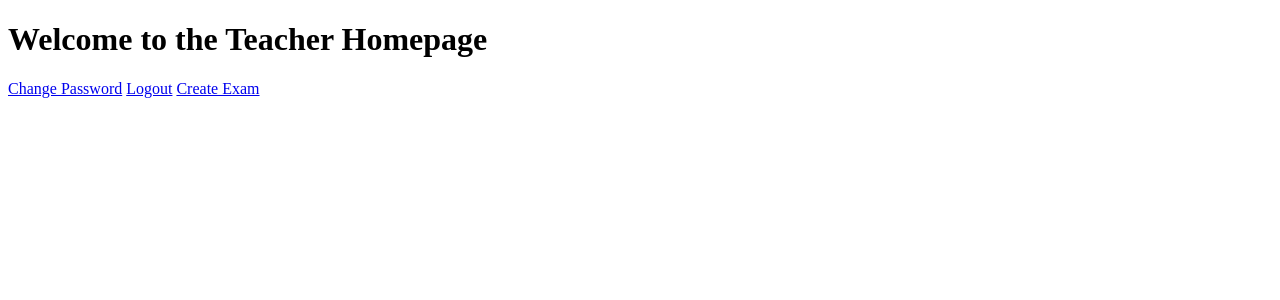
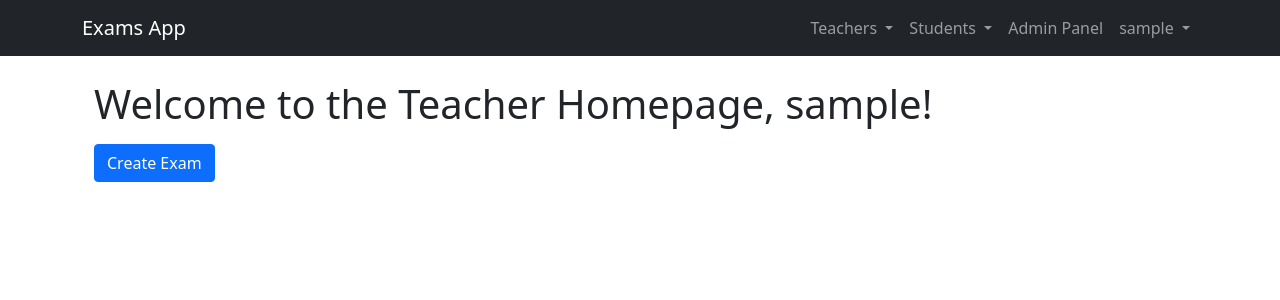
Before and after one commit to zsbati/ExamSystem, a Django app: page /teacher/homepage/ in a window 1280 px wide. Shown: the top 300 px of the page. Run offline with Django 4.2, Linux system fonts and the light colour scheme; the visitor is signed in with stand-in values (Sample User, id 1).

Commit message:
homepage issue fixed. more or less.

```diff
--- a/exams/views.py
+++ b/exams/views.py
@@ -176,16 +176,20 @@ def change_teacher_password(request, teacher_id):
 
 @login_required
 def change_own_password(request):
+    next_url = request.GET.get('next', 'home')
     if request.method == 'POST':
         form = PasswordChangeForm(request.user, request.POST)
         if form.is_valid():
             user = form.save()
             update_session_auth_hash(request, user)
             messages.success(request, 'Your password was successfully updated!')
-            return redirect('home')
+            return redirect(next_url)  # redirect to what was in "next"
     else:
         form = PasswordChangeForm(request.user)
-    return render(request, 'exams/change_own_password.html', {'form': form})
+
+    return render(request, 'exams/change_own_password.html', {
+        'form': form
+    })
 
 
 @superuser_or_teacher_required
--- a/templates/base.html
+++ b/templates/base.html
@@ -44,7 +44,8 @@
                     {{ user.username }}
                 </a>
                 <div class="dropdown-menu dropdown-menu-end">
-                    <a class="dropdown-item" href="{% url 'change_own_password' %}">Change Password</a>
+                    <a class="dropdown-item" href="{% url 'change_own_password' %}?next={{ request.path|urlencode }}">Change
+                        Password</a>
                     <div class="dropdown-divider"></div>
                     <a class="dropdown-item" href="{% url 'logout' %}">Logout</a>
                 </div>
--- a/templates/exams/teacher/homepage.html
+++ b/templates/exams/teacher/homepage.html
@@ -1,16 +1,13 @@
-<!DOCTYPE html>
-<html lang="en">
-<head>
-    <meta charset="UTF-8">
-    <meta name="viewport" content="width=device-width, initial-scale=1.0">
-    <title>Teacher Homepage</title>
-</head>
-<body>
-    <h1>Welcome to the Teacher Homepage</h1>
-    <div>
-        <a href="{% url 'change_own_password' %}" class="btn btn-warning">Change Password</a>
-        <a href="{% url 'logout' %}" class="btn btn-danger">Logout</a>
+{% extends 'base.html' %}
+
+{% block title %}Teacher Homepage{% endblock %}
+
+{% block content %}
+<div class="container mt-4">
+    <h1>Welcome to the Teacher Homepage, {{ user.username }}!</h1>
+    <div class="mt-3">
         <a href="{% url 'create_exam' %}" class="btn btn-primary" target="_blank">Create Exam</a>
+        <!-- Add more teacher-specific links or content here -->
     </div>
-</body>
-</html>
+</div>
+{% endblock %}
```
